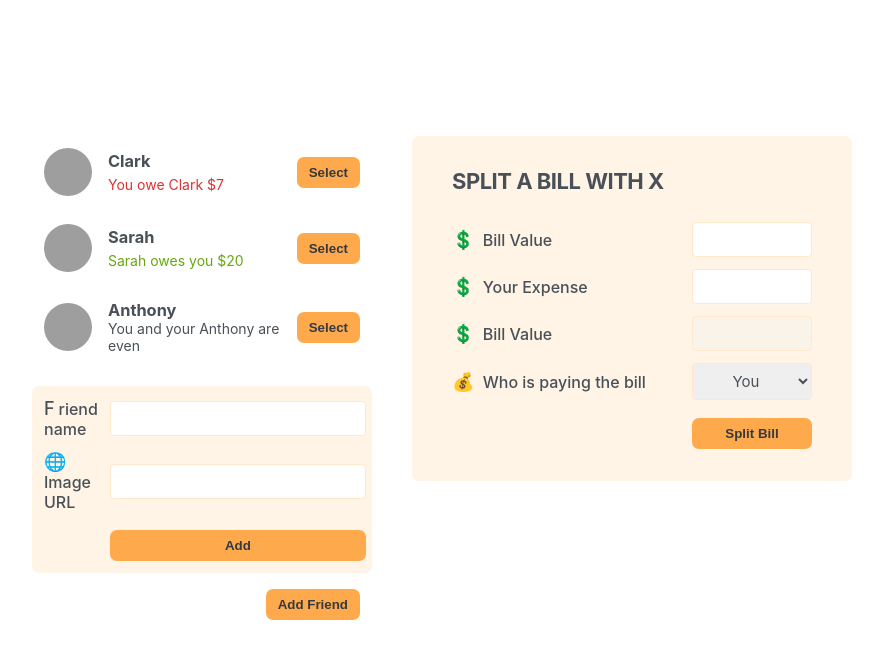
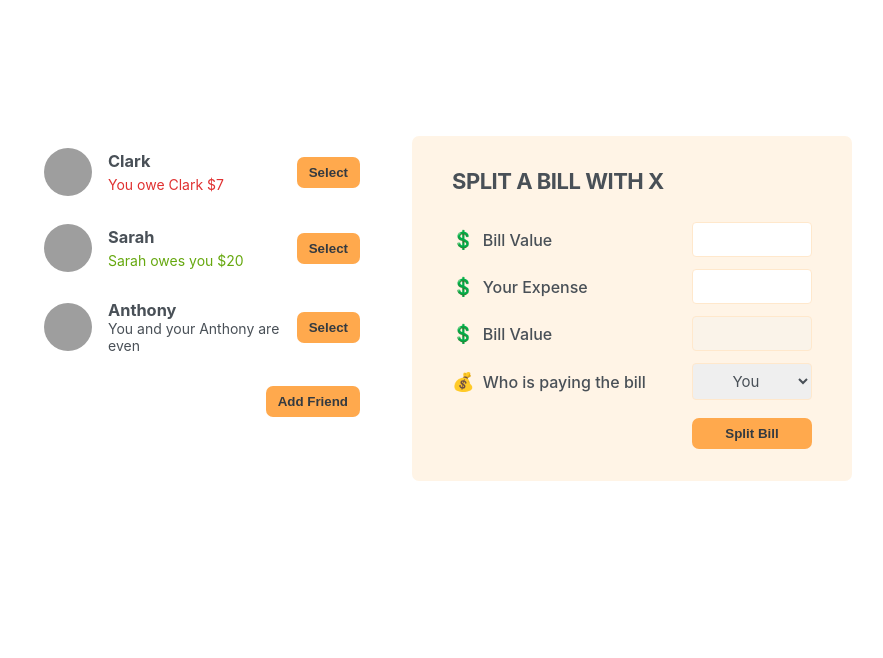
Before and after one commit to StenixDev/vibe-coding, a React (Create React App) app: page / in a window 1280 px wide. Shown: the top 658 px of the page, without its empty margins (198-1081 px from the left). Built offline with nearby package versions, Linux system fonts and the light colour scheme; grey boxes are pictures that could not be loaded.

Commit message:
Displayin the new friend Form

```diff
--- a/src/App.js
+++ b/src/App.js
@@ -1,3 +1,5 @@
+import { useState } from "react";
+
 const initialFriends = [
   {
     id: 118836,
@@ -20,13 +22,27 @@ const initialFriends = [
 ];
 
 
+function Button({children, onClick}){
+  return <button onClick={onClick} className="button">{children}</button>
+}
+
+
 function App(){
+
+  const [showAddFriend,  setShowAddFriend] = useState(false)
+
+
   return <div className="app">
     <div className="sidebar">
       <FriendsList />
 
-      <FormAddFriend />
-      <Button>Add Friend</Button>
+
+      { showAddFriend && <FormAddFriend /> }
+
+
+      <Button onClick={() => setShowAddFriend(show => !show)}>
+        {showAddFriend ? 'Close' : 'Add Friend'}
+        </Button>
     </div>
 
     <FormSplitBill />
@@ -62,9 +78,7 @@ function Friend({friend}){
   </li>
 }
 
-function Button({children}){
-  return <button className="button">{children}</button>
-}
+
 
 function FormAddFriend(){
 
```
